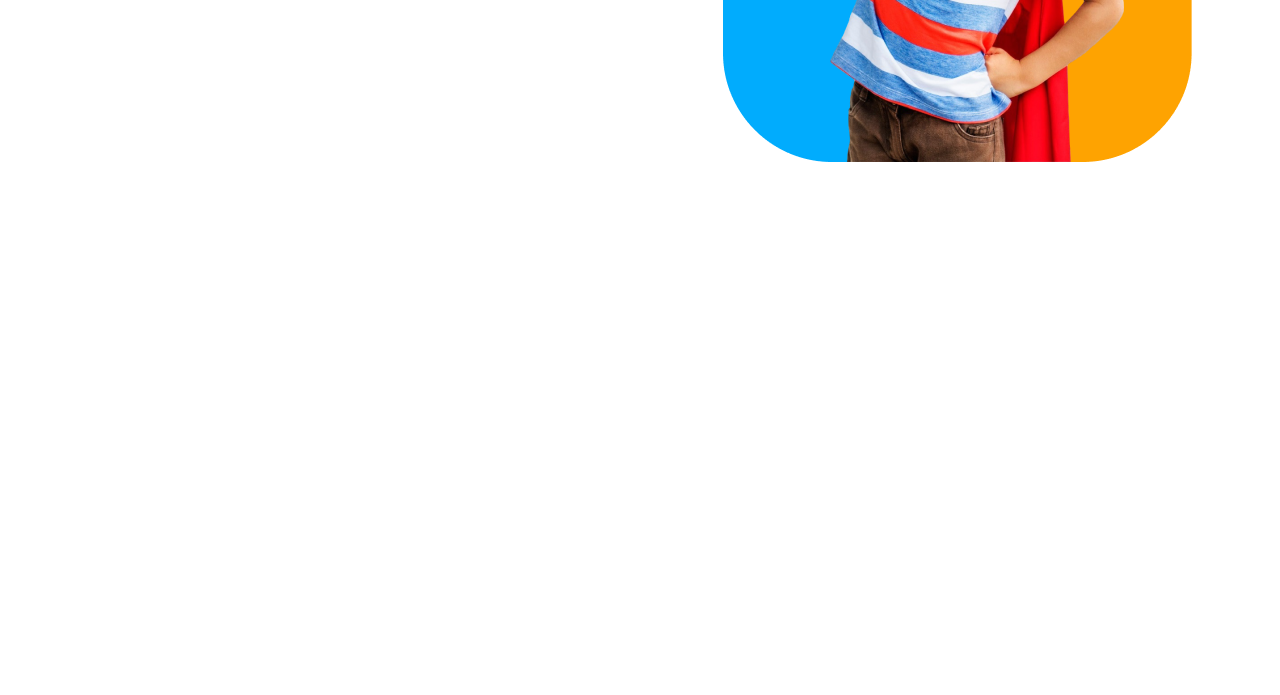
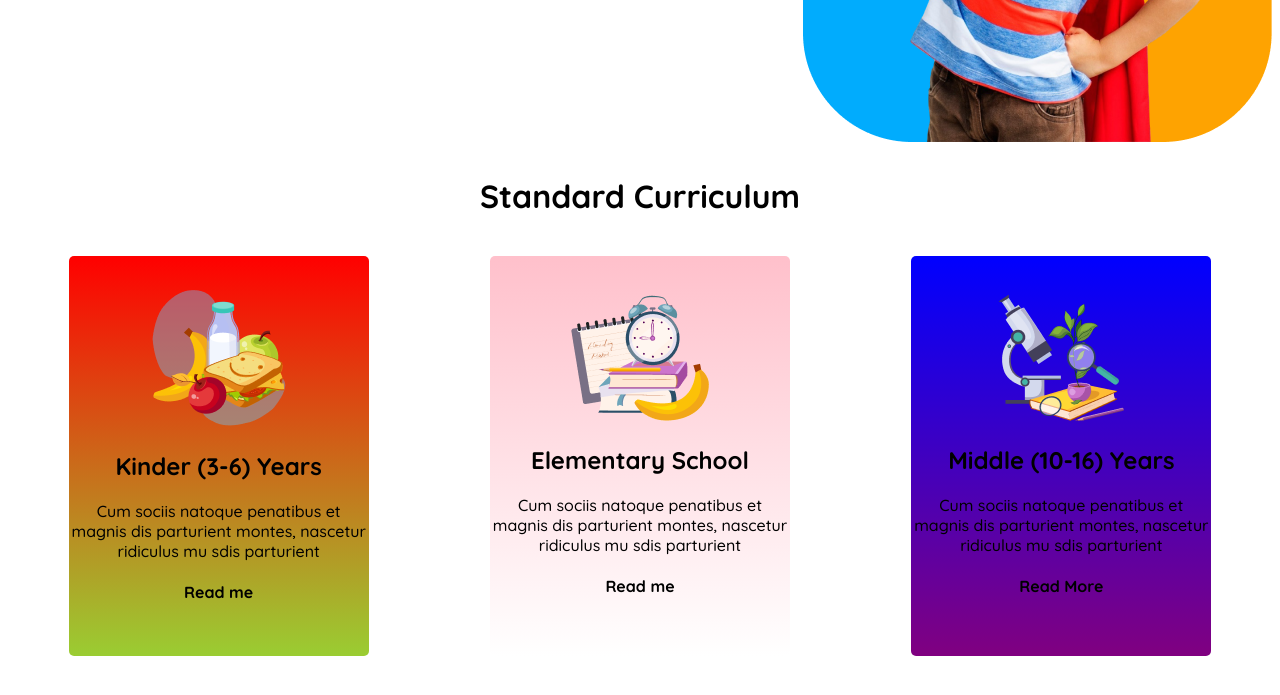
Before and after one commit to hridoy8002/assignment-2, a plain HTML site: page index.html in a window 1280 px wide. Shown: the part 533-1228 px from the top of the page. Before the commit the page ends 800 px from the top, so only its background shows below. Drawn offline with Linux system fonts and the light colour scheme.

Commit message:
second github push

```diff
--- a/index.html
+++ b/index.html
@@ -20,6 +20,9 @@
             <div class="logo">
                 <img src="assets/logo.png" alt="">
                 <h3>SCHOOL</h3>
+            </div>
+            <div class="menu">
+                <img src="assets/download.png" alt="">
             </div>
 
                 <ul class="home">
@@ -58,9 +61,7 @@
                 </div>
 
 
-                <div class="menu">
-                    <img src="assets/download.png" alt="">
-                </div>
+
         </div>
 
 
@@ -102,7 +103,81 @@
 
 
 
+
    </header>
+   <main>
+
+
+        <h1 style="text-align: center;">
+            Standard Curriculum
+        </h1>
+
+
+
+<div class="containor">
+
+
+    <div class="card">
+        <img src="assets/kinder.png" alt="">
+        <h2>Kinder (3-6) Years</h2>
+        <p>
+            Cum sociis natoque penatibus et magnis
+dis parturient montes, nascetur ridiculus
+mu sdis parturient
+        </p>
+        <h4>Read me</h4>
+
+    </div>
+    <div class="card-1">
+        <img src="assets/elementary.png" alt="">
+        <h2>
+            Elementary School
+        </h2>
+        <p>
+            Cum sociis natoque penatibus et magnis
+dis parturient montes, nascetur ridiculus
+mu sdis parturient
+        </p>
+            <h4>
+                Read me
+            </h4>
+
+
+    </div>
+    <div class="card-2">
+        <img src="assets/middle.png" alt="">
+        <h2>
+            Middle (10-16) Years
+
+        </h2>
+        <p>
+            Cum sociis natoque penatibus et magnis
+dis parturient montes, nascetur ridiculus
+mu sdis parturient
+
+        </p>
+        <h4>
+            Read More
+
+        </h4>
+
+
+
+
+    </div>
+
+
+
+
+
+
+
+</div>
+
+
+
+
+   </main>
 
 
 
--- a/style/style.css
+++ b/style/style.css
@@ -13,7 +13,7 @@
     display: flex;
 
     justify-content: space-between;
-    margin: 0 80px 0 80px;
+    margin: 0 auto;
     align-items: center;
 }
 .logo{
@@ -38,9 +38,10 @@
 }
 .banner{
     display: flex;
-    margin: 50px 80px;
+    margin: 30px auto;
     justify-content: space-between;
     align-items: center;
+
 }
 
 .now{
@@ -53,11 +54,64 @@
 .ban{
     width: 100%;
 }
+.containor{
+    display: grid;
+    grid-template-columns: repeat(3, 1fr);
+    margin: 40px auto;
+    justify-items: center;
+
+}
+
+.card{  width: 300px;
+    height: 400px;
+    background: linear-gradient(
+        red,yellowgreen
+    );
+    border-radius: 5px;
+
+    text-align: center;
+    align-content: center;
+
+
+
+}
+
+.card-1{ width: 300px;
+    height: 400px;
+
+    background: linear-gradient(
+        pink, white
+    );
+    border-radius: 5px;
+
+    text-align: center;
+    align-content: center;
+}
+
+.card-2{
+    width: 300px;
+    height: 400px;
+
+    background: linear-gradient(
+    blue,purple
+    );
+    border-radius: 5px;
+
+    text-align: center;
+    align-content: center;
+}
+
+
+
 
 
 @media screen and (max-width: 576px){
     .banner{
         flex-direction: column-reverse;
+        border-top: 2px solid red;
+       align-items: center;
+       justify-content: center;
+       text-align: center;
     }
     .home{
         display: none;
@@ -65,6 +119,13 @@
     .button{
         display: none;
     }
+
+        .containor{
+
+            grid-template-columns:1fr;
+            width: 100%;
+            gap: 30px;
+        }
 
 }
 
```
